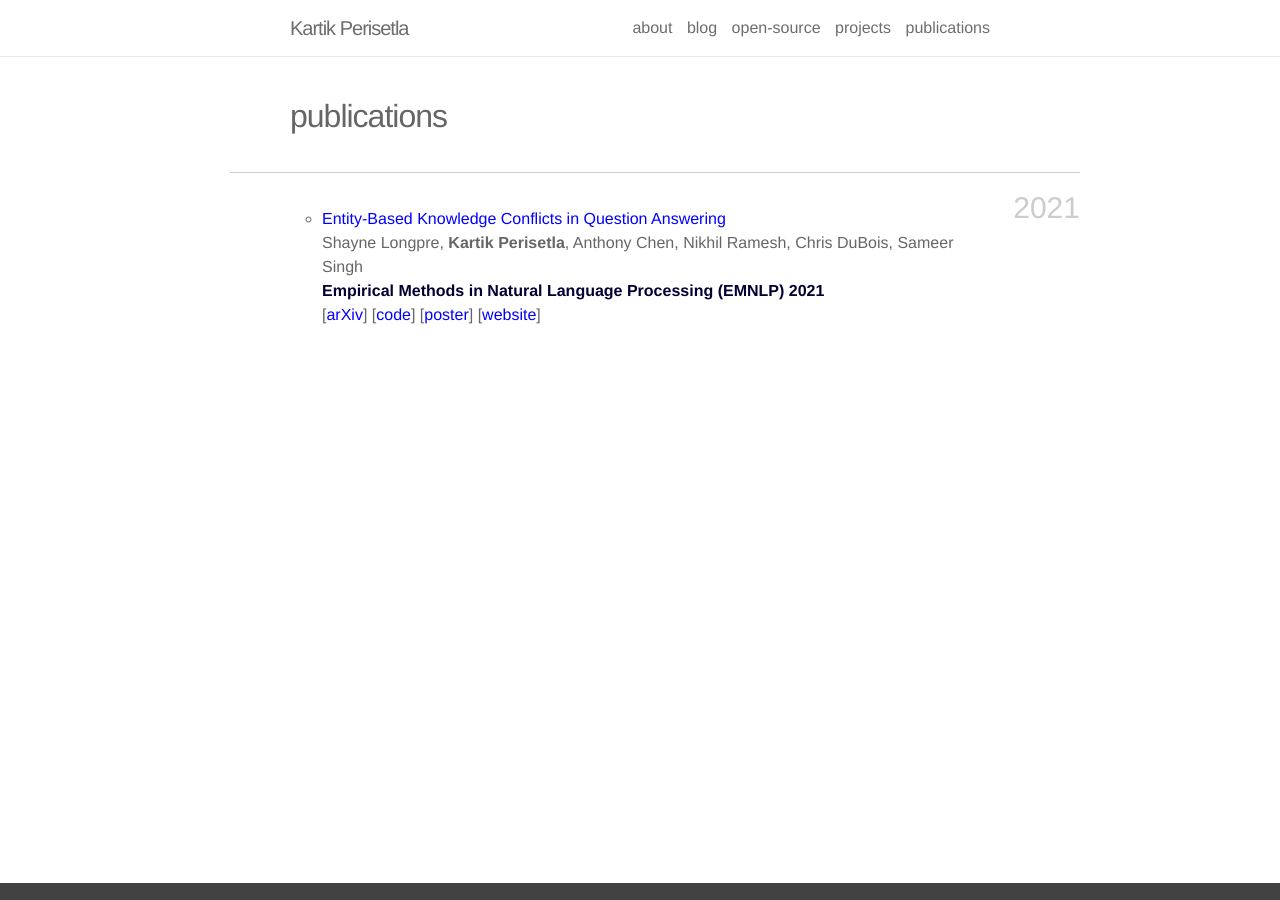
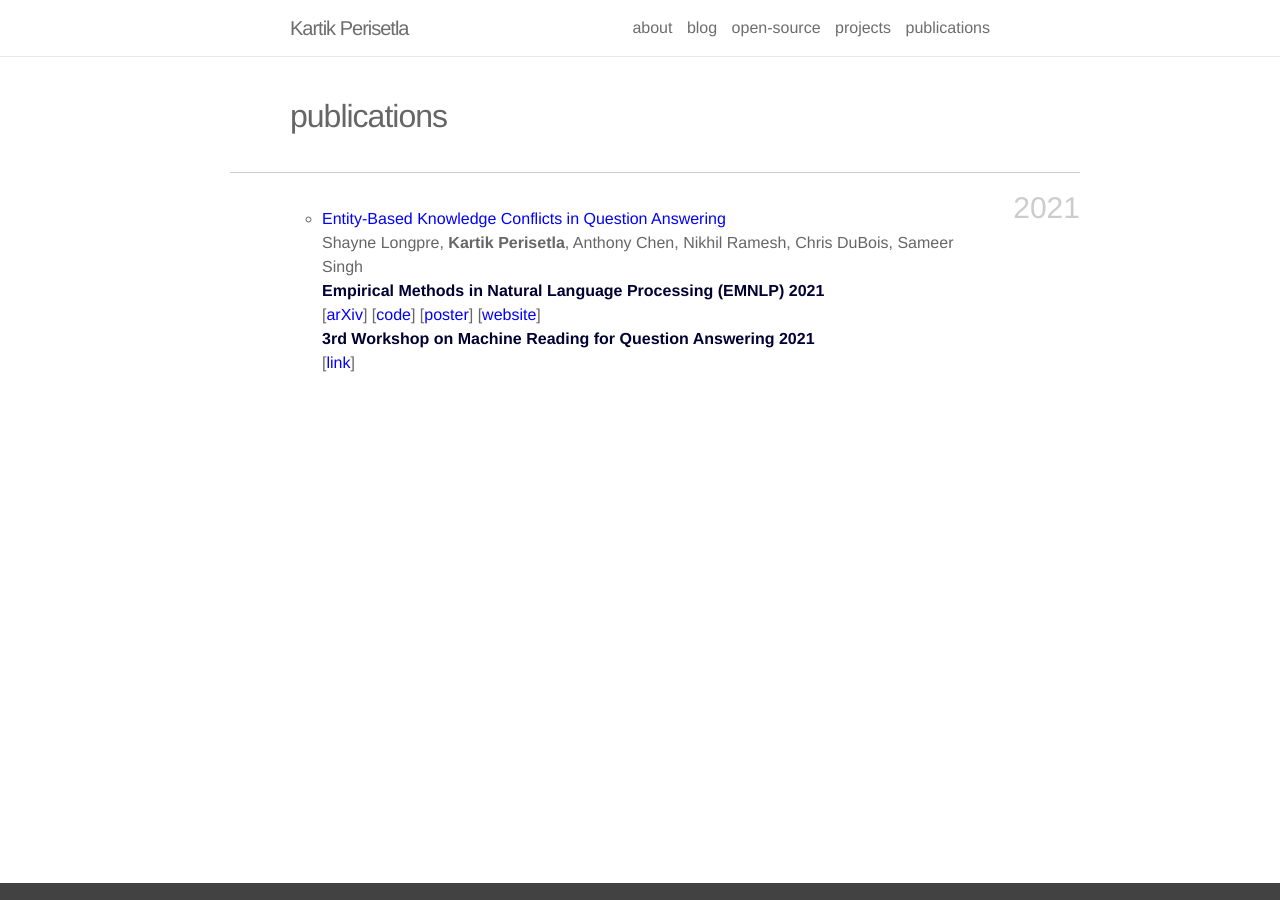
Before and after one commit to kartikperisetla/kartikperisetla.github.io, a Jekyll site: the page built from _pages/publications.md, in a window 1280 px wide. Built offline with Jekyll 4.4.1, drawn with Linux system fonts in a browser that asks for light colours; nearby versions of some CDN libraries.

Commit message:
adding website info

```diff
--- a/_pages/publications.md
+++ b/_pages/publications.md
@@ -12,7 +12,7 @@ description:
         <div id="wang2021grounding">
 
     <!-- <span class="title" style="color:#276ca8"><b>Entity-Based Knowledge Conflicts in Question Answering.</b></span> -->
-    <a  style="color:blue" href="https://arxiv.org/abs/2109.05052" target="_blank">Entity-Based Knowledge Conflicts in Question Answering</a>
+    <b><a  style="color:blue" href="https://arxiv.org/abs/2109.05052" target="_blank">Entity-Based Knowledge Conflicts in Question Answering</a></b>
     <span class="author">
             Shayne Longpre, <b>Kartik Perisetla</b>, Anthony Chen, Nikhil Ramesh, Chris DuBois, Sameer Singh
     </span>
@@ -26,6 +26,13 @@ description:
     [<a  style="color:blue" href="https://arxiv.org/abs/2109.05052" target="_blank">arXiv</a>] [<a  style="color:blue" href="https://github.com/apple/ml-knowledge-conflicts" target="_blank">code</a>] [<a  style="color:blue" href="{{ site.baseurl }}/assets/files/poster_final.pdf" target="_blank">poster</a>] [<a  style="color:blue" href="https://machinelearning.apple.com/research/entity-knowledge-conflicts" target="_blank">website</a>]
   </span>
 
+    <span class="periodical" style="color:#000033">
+      <b>3rd Workshop on Machine Reading for Question Answering 2021</b>
+    </span>
+    <span class="links">
+    [<a  style="color:blue" href="https://mrqa.github.io/papers.html" target="_blank">link</a>]
+  </span>
+
 </div>
     </li>
     </ol>
```
